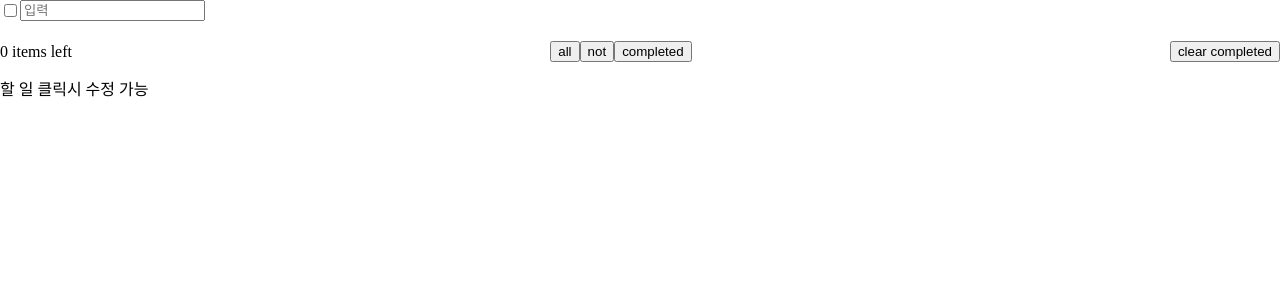
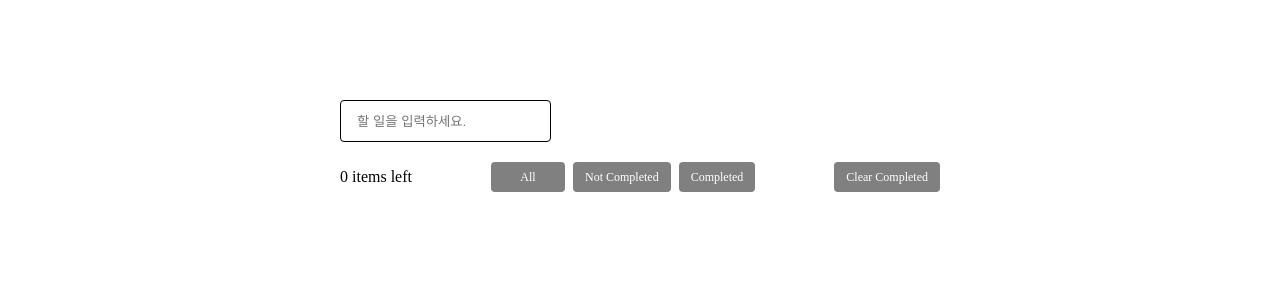
Before and after one commit to jiwwonnn/react-study, a React (Create React App) app: page /TodoList in a window 1280 px wide. Shown: the top 300 px of the page. Built offline with nearby package versions, Linux system fonts and the light colour scheme.

Commit message:
todolist 스타일 / 코드수정

```diff
--- a/src/TodoList/TodoList.js
+++ b/src/TodoList/TodoList.js
@@ -1,163 +1,146 @@
-import {useState} from "react";
+import { useState } from "react";
 import '../assets/styles/TodoList.css'
 
 const TodoList = () => {
+  const [todoList, setTodoList] = useState([]);
+  const [todo, setTodo] = useState('');
+  const [editText, setEditText] = useState('');
+  const [filter, setFilter] = useState("all");
 
+  const handleAllCheckbox = () => {
+    const allChecked = todoList.every(item => item.checked);
+    setTodoList(todoList.map(item => ({ ...item, checked: !allChecked })));
+  };
 
+  const handleChange = (e) => setTodo(e.target.value);
 
-  const [todoList, setTodoList] = useState([]) // 투두리스트 배열
-  const [todo, setTodo] = useState('') // 투두 입력 내용
-  const [edit, setEdit] = useState(false) // 수정 상태
-  const [editText, setEditText] = useState('') // 수정 텍스트
-  const [filter, setFilter] = useState("all")
+  const handleSubmit = () => {
+    if (todo.trim()) {
+      setTodoList([...todoList, {
+        id: Date.now(),
+        text: todo,
+        checked: false,
+        isEdit: false
+      }]);
+      setTodo('');
+    }
+  };
 
+  const handleKeyPress = (e) => {
+    if (e.key === 'Enter') handleSubmit();
+  };
 
-  // 전체 체크박스 선택하기
-  const handleAllCheckbox = () => {
-    let clone = [...todoList]
+  const handleListDelete = (id) => {
+    setTodoList(todoList.filter(item => item.id !== id));
+  };
 
-    if (todoList.every(ele => ele.checked)) {
-      clone=clone.map(ele => ({...ele, checked: false}))
-    } else {
-      clone=clone.map(ele => ({...ele, checked: true}))
+  const listCheckedToggle = (id) => {
+    setTodoList(todoList.map(item =>
+      item.id === id ? { ...item, checked: !item.checked } : item
+    ));
+  };
+
+  const handleEdit = (id, text) => {
+    setEditText(text);
+    setTodoList(todoList.map(item =>
+      item.id === id ? { ...item, isEdit: true } : item
+    ));
+  };
+
+  const handleEditChange = (e) => setEditText(e.target.value);
+
+  const handleEditSubmit = (id) => {
+    setTodoList(todoList.map(item =>
+      item.id === id ? { ...item, text: editText, isEdit: false } : item
+    ));
+    setEditText('');
+  };
+
+  const clearCompletedDelete = () => {
+    setTodoList(todoList.filter(item => !item.checked));
+  };
+
+  const filteredList = () => {
+    switch (filter) {
+      case "completed":
+        return todoList.filter(item => item.checked);
+      case "not":
+        return todoList.filter(item => !item.checked);
+      default:
+        return todoList;
     }
-    console.log(clone)
-    setTodoList(clone)
-  }
-
-
-
-  // input 에 value 값 넣기
-  const handleChange = (e) => {
-    setTodo(e.target.value)
-  }
-
-  // input에 checked, id, text 추가하고 todoList 배열에 추가하기
-  // 입력 다 했으면 input 은 초기화하기
-  const handleSubmit = () => {
-    const newTodoItem = {
-      id : Date.now(),
-      text: todo,
-      checked : false,
-      isEdit: false,
-    }
-
-    setTodoList([...todoList, newTodoItem])
-    setTodo('')
-
-  }
-
-  // 엔터키 누르면 내용이 추가가 되게 해야함.
-  const handleKeyPress = (e) => {
-    if(e.key === 'Enter') {
-      handleSubmit()
-    }
-  }
-
-  // 리스트에서 닫기버튼 누르면 리스트에서 삭제 되어야함
-  const handleListDelete = (id) => {
-    // x버튼을 누른 아이템이 아닌것들만 모아서 필터링함 > 새로운 배열을 만듬.
-    setTodoList(todoList.filter((item) => item.id !== id))
-  }
-
-  // 리스트에서 체크박스 누르면 할일을 완료 한거임.
-  const listCheckedToggle = (id) => {
-    setTodoList(todoList.map((item) => item.id === id ? {...item, checked: !item.checked } : item))
-  }
-
-  // 할일을 클릭하면 수정상태로 변경.
-  const handleEdit = (id, text) => {
-    setEditText(text)
-    setTodoList(todoList.map((item) => item.id === id ? { ...item , isEdit: true} : item))
-  }
-
-  // 수정 input value
-  const handleEditChange = (e) => {
-    setEditText(e.target.value)
-  }
-
-  // 수정 버튼을 눌렀을때
-  const handleEditSubmit = (id) => {
-    setTodoList(
-      todoList.map((item)=> item.id === id ? {...item, text: editText, isEdit: false} : item)
-    )
-    setEditText('');
-  }
-
-  // 체크표시한 개수를 확인하는 방법 ...
-  const countCheckedFilter = () => {
-    return todoList.filter((item) => item.checked).length
-  }
-
-
-  // 완료된거 삭제하기
-  const clearCompletedDelete = () => {
-    setTodoList(todoList.filter((item) => !item.checked))
-  }
-
-
-  // 은지님 도움받은 코드
-  const getList = (type="all") => {
-    const list = type === "all" ? todoList : type === "not" ? todoList.filter((item) => !item.checked && item) : type === "completed" ? todoList.filter((item) => item.checked && item) : todoList.filter((item) => !item.checked && item)
-    return (
-      list.map((item , idx) => (
-        <div className='mid' key={item.id}>
-          <input type="checkbox" onClick={() => listCheckedToggle(item.id)} checked={item.checked}/>
-          {
-            item.isEdit ?
-              (
-                <div>
-                  <input type="text" value={editText} onChange={handleEditChange}/>
-                  <button onClick={() => handleEditSubmit(item.id)}>수정완료</button>
-                </div>
-              ) :
-              (
-                <div className={item.checked ? 'checked' : ""} onClick={() => handleEdit(item.id, item.text)}>{item.text}</div>
-              )
-
-          }
-          <div><button onClick={() => handleListDelete(item.id)}>삭제</button></div>
-        </div>
-      ))
-    )
-  }
-
+  };
 
   return (
     <div className='all'>
-      <div className={'top'}>
-        {/*여기 input checkbox 누르면 모든 할일이 완료된 상태로 변경되게만 작업해보기*/}
-        <input type="checkbox" onClick={handleAllCheckbox} checked={todoList.length && todoList.every(ele =>  ele.checked)}/>
-        <input type="text" placeholder='입력' value={todo} onChange={handleChange} onKeyPress={handleKeyPress}/>
-      </div>
+      <input
+        type="text"
+        placeholder='할 일을 입력하세요.'
+        value={todo}
+        onChange={handleChange}
+        onKeyPress={handleKeyPress}
+        className='text_input'
+      />
+
+      {todoList.length > 0 && (
+        <div className='top'>
+          <input
+            type="checkbox"
+            onClick={handleAllCheckbox}
+            checked={todoList.length && todoList.every(item => item.checked)}
+            id="check01"
+          />
+          <label htmlFor='check01'></label>
+          전체선택
+        </div>
+      )}
+
       <div>
-        {getList(filter)}
+        {filteredList().map((item) => (
+          <div className='mid' key={item.id}>
+            <input
+              type="checkbox"
+              onClick={() => listCheckedToggle(item.id)}
+              checked={item.checked}
+              id={`check-${item.id}`}
+            />
+            <label htmlFor={`check-${item.id}`}></label>
+
+            {item.isEdit ? (
+              <div className="edit">
+                <input
+                  type="text"
+                  value={editText}
+                  onChange={handleEditChange}
+                />
+                <button onClick={() => handleEditSubmit(item.id)}>수정완료</button>
+              </div>
+            ) : (
+              <div
+                className={item.checked ? 'checked' : 'text'}
+                onClick={() => handleEdit(item.id, item.text)}
+              >
+                {item.text}
+              </div>
+            )}
+            <button onClick={() => handleListDelete(item.id)}>삭제</button>
+          </div>
+        ))}
       </div>
 
+      <div className='bot'>
+        <div>
+          {todoList.filter(item => !item.checked).length} items left
+        </div>
+        <div className="button_list">
+          <button onClick={() => setFilter("all")}>All</button>
+          <button onClick={() => setFilter("not")}>Not Completed</button>
+          <button onClick={() => setFilter("completed")}>Completed</button>
+        </div>
+        <button onClick={clearCompletedDelete}>Clear Completed</button>
+      </div>
+    </div>
+  );
+};
 
-      <div className='bot'>
-        {/*남은 항목 개수 */}
-        <div>
-          {countCheckedFilter()} items left
-        </div>
-        <div>
-          {/*전체 확인하기*/}
-          <button onClick={() => setFilter("all")} >all</button>
-          {/*진행중 확인하기*/}
-          <button
-            // onClick={() => todoNotItem()}
-            onClick={() => setFilter("not")}
-          >not</button>
-          {/*종료 확인하기*/}
-          <button onClick={() => setFilter("completed")} >completed</button>
-        </div>
-        {/*완료된거만 삭제하기*/}
-        <button onClick={clearCompletedDelete}>clear completed</button>
-      </div>
-
-      <div className='botbot'>할 일 클릭시 수정 가능</div>
-    </div>
-  )
-}
-
-export default TodoList
+export default TodoList;
--- a/src/assets/styles/TodoList.css
+++ b/src/assets/styles/TodoList.css
@@ -1,8 +1,66 @@
+button {
+  all: unset;
+  display: inline-block;
+  cursor: pointer;
+  text-align: center;
+  padding: 0;
+  margin: 0;
+  background: none;
+  border: none;
+  font: inherit;
+  color: inherit;
+  outline: none;
+  font-size: 12px;
+  background: grey;
+  min-width:50px;
+  height: 30px;
+  padding: 0 12px;
+  color: white;
+  border-radius: 4px;
+}
+
+.all {
+  width: 600px;
+  margin: 100px auto;
+}
 
 
+.text_input {
+  border: 1px solid black;
+  height: 40px;
+  padding: 0 16px;
+  border-radius: 4px;
+}
+
+input[type="checkbox"] {
+  opacity: 0;  /* 체크박스를 보이지 않게 하지만 클릭 가능하게 함 */
+  position: absolute; /* 위치를 절대적으로 설정하여 시각적으로 숨김 */
+  width: 0;
+  height: 0;
+}
+input[type="checkbox"] + label{
+  display: inline-block;
+  width: 16px;
+  height: 16px;
+  border:1px solid #707070;
+  position: relative;
+}
+input[type="checkbox"]:checked + label::after{
+  content:'✔';
+  font-size: 16px;
+  width: 16px;
+  height: 16px;
+  text-align: center;
+  position: absolute;
+  left: 0;
+  top:0;
+}
+
 .top {
+  margin-top: 20px;
   display: flex;
   align-items: center;
+  gap: 8px;
 }
 
 .mid {
@@ -12,6 +70,7 @@
   justify-content: space-between;
   align-items: center;
   border-bottom: 1px solid grey;
+  gap: 10px;
 }
 
 .bot {
@@ -29,3 +88,24 @@
   color: #e0e0e0;
   text-decoration: line-through;
 }
+
+.button_list {
+  display: flex;
+  gap: 8px;
+}
+
+.edit {
+  display: flex;
+  gap: 4px;
+}
+.edit input {
+  padding: 0 4px;
+  border-radius: 4px;
+  border: 1px solid black;
+}
+.edit button {}
+
+.text {
+  flex: 1;
+  text-align: center;
+}
```
